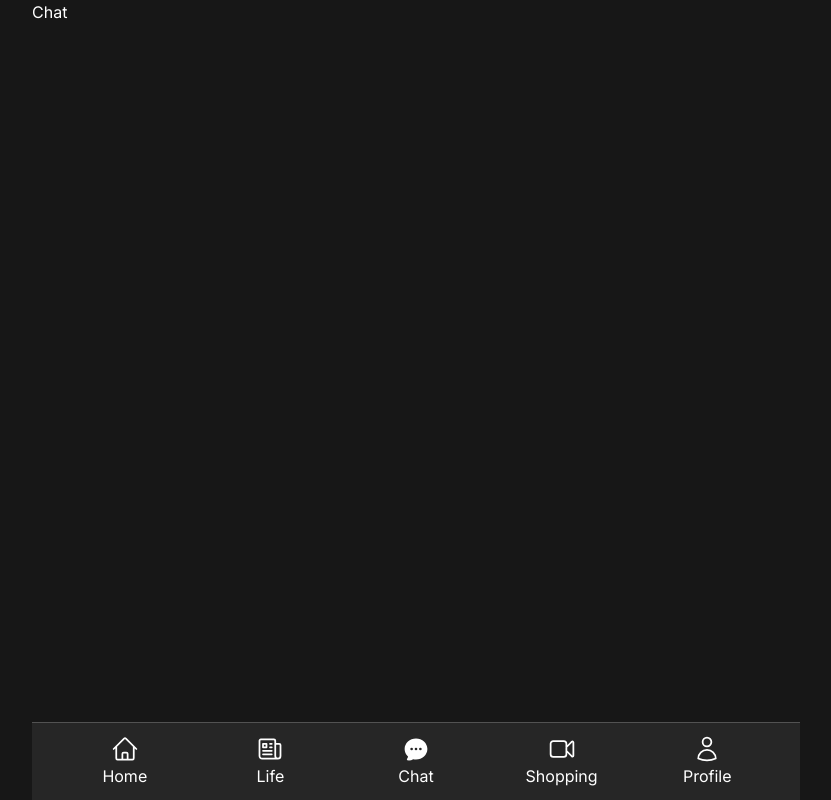
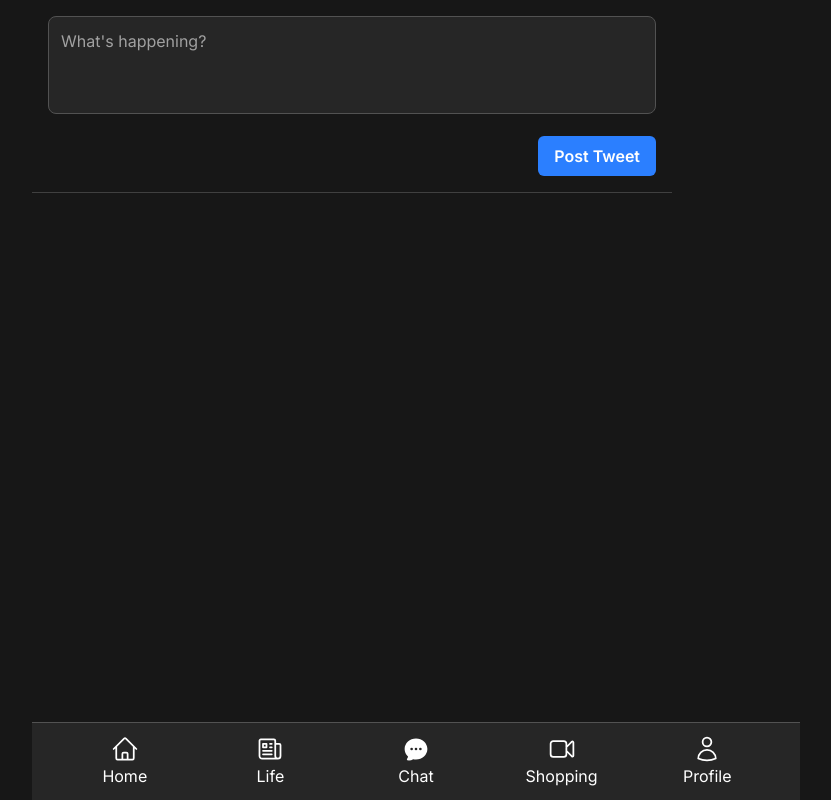
Before and after one commit to wwwkimminja/nextjs-tailwind-prisma-market-app, a Next.js app: page /chat in a window 1280 px wide. Shown: the whole page, without its empty margins (288-1119 px from the left). Built offline with nearby package versions, Linux system fonts and the light colour scheme.

Commit message:
Add tweet  into chat page

```diff
--- a/app/(tabs)/chat/page.tsx
+++ b/app/(tabs)/chat/page.tsx
@@ -1,3 +1,9 @@
-export default function Chat() {
-  return <div>Chat</div>;
+import AddTweet from '@/components/add-tweet';
+
+export default async function Chat() {
+  return (
+    <div>
+      <AddTweet />
+    </div>
+  );
 }
--- /dev/null
+++ b/app/components/add-tweet.tsx
@@ -0,0 +1,59 @@
+'use client';
+
+import { useActionState } from 'react';
+import { useFormStatus } from 'react-dom';
+import { addTweet } from '@/tweets/actions';
+
+function SubmitButton() {
+  const { pending } = useFormStatus();
+
+  return (
+    <button
+      type="submit"
+      disabled={pending}
+      className="bg-blue-500 hover:bg-blue-600 disabled:bg-blue-300 text-white font-semibold py-2 px-4 rounded-md transition-colors"
+    >
+      {pending ? 'Posting...' : 'Post Tweet'}
+    </button>
+  );
+}
+
+export default function AddTweet() {
+  const [state, action] = useActionState(addTweet, {
+    fieldErrors: {},
+    formErrors: [],
+  });
+
+  return (
+    <div className="p-4 border-b border-neutral-700">
+      <form action={action} className="space-y-4">
+        <div>
+          <textarea
+            name="tweet"
+            placeholder="What's happening?"
+            className="w-full p-3 bg-neutral-800 border border-neutral-600 rounded-lg text-white placeholder-neutral-400 focus:outline-none focus:ring-2 focus:ring-blue-500 focus:border-transparent resize-none"
+            rows={3}
+            maxLength={280}
+          />
+          {state?.fieldErrors.tweet && (
+            <p className="text-red-500 text-sm mt-1">
+              {state.fieldErrors.tweet[0]}
+            </p>
+          )}
+        </div>
+
+        {state?.formErrors && state.formErrors.length > 0 && (
+          <div className="text-red-500 text-sm">
+            {state.formErrors.map((error, index) => (
+              <p key={index}>{error}</p>
+            ))}
+          </div>
+        )}
+
+        <div className="flex justify-end">
+          <SubmitButton />
+        </div>
+      </form>
+    </div>
+  );
+}
--- /dev/null
+++ b/app/tweets/actions.ts
@@ -0,0 +1,67 @@
+'use server';
+
+import { z } from 'zod';
+import { getSession } from '@/lib/session';
+import db from '@/lib/db';
+import { redirect } from 'next/navigation';
+
+const tweetSchema = z.object({
+  tweet: z
+    .string()
+    .min(1, 'Tweet is required')
+    .max(280, 'Tweet must be less than 280 characters'),
+});
+
+export async function addTweet(prevState: any, formData: FormData) {
+  const data = {
+    tweet: formData.get('tweet'),
+  };
+
+  const result = tweetSchema.safeParse(data);
+  if (!result.success) {
+    return result.error.flatten();
+  }
+
+  const session = await getSession();
+  if (!session.id) {
+    return {
+      fieldErrors: {},
+      formErrors: ['You must be logged in to create a tweet'],
+    };
+  }
+
+  const tweet = await db.tweet.create({
+    data: {
+      tweet: result.data.tweet,
+      user: {
+        connect: {
+          id: session.id,
+        },
+      },
+    },
+    select: {
+      id: true,
+    },
+  });
+
+  redirect(`/chat/${tweet.id}`);
+}
+
+export async function getTweets() {
+  const tweets = await db.tweet.findMany({
+    include: {
+      user: {
+        select: {
+          username: true,
+          avatar: true,
+        },
+      },
+    },
+    orderBy: {
+      created_at: 'desc',
+    },
+    take: 20,
+  });
+
+  return tweets;
+}
```
